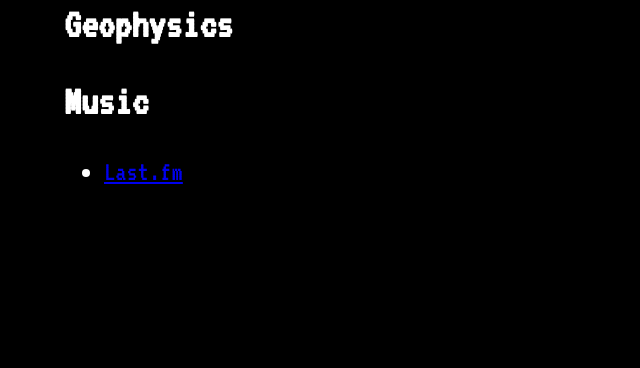
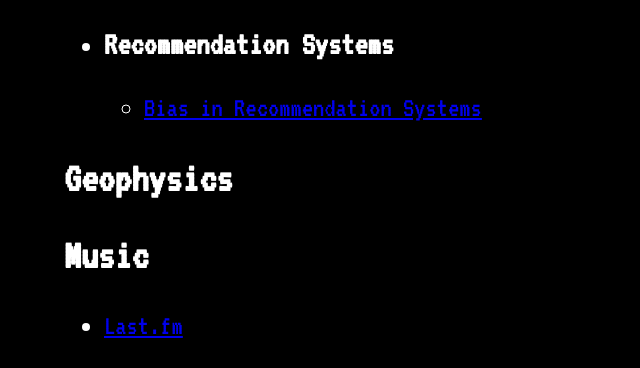
Before and after one commit to Vichoko/homepage, a plain HTML site: page src/bookmarks.html in a window 1280 px wide. Shown: the part 811-1179 px from the top of the page, without its empty margins (320-960 px from the left). Before the commit the page ends 1026 px from the top, so only its background shows below. Drawn offline with nearby package versions, Linux system fonts and the light colour scheme.

Commit message:
Fix bookmarks.html conflicts and merge both bookmarks - Restored missing <head> section that was corrupted - Combined both bookmark additions:   * Google ML Rules under Best Practices   * Bias in Recommendation Systems under Recommendation Systems - File is now complete and well-structured

```diff
--- a/src/bookmarks.html
+++ b/src/bookmarks.html
@@ -24,6 +24,12 @@
                     <h3>Best Practices</h3>
                     <ul>
                         <li><a href="https://developers.google.com/machine-learning/guides/rules-of-ml">Rules of Machine Learning</a></li>
+                    </ul>
+                </li>
+                <li>
+                    <h3>Recommendation Systems</h3>
+                    <ul>
+                        <li><a href="https://aman.ai/recsys/bias/">Bias in Recommendation Systems</a></li>
                     </ul>
                 </li>
             </ul>
```
